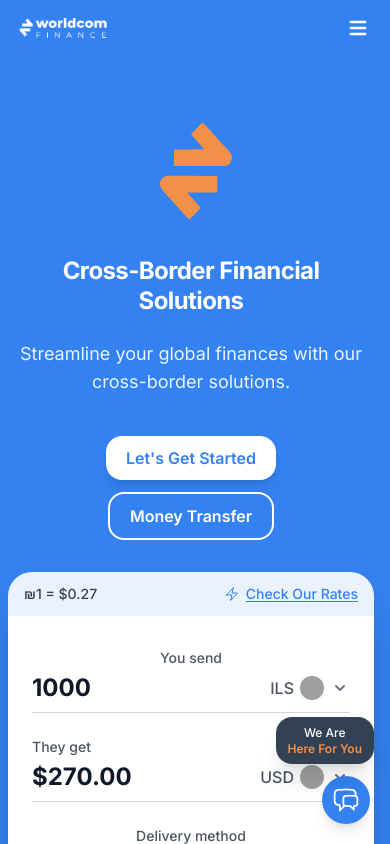
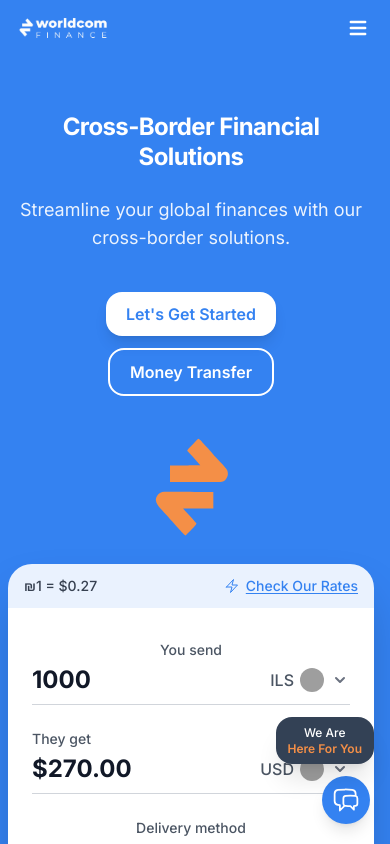
Before and after one commit to ronier83/worlcom-web, a React (Vite) app: page / in a window 390 px wide. Shown: the top 844 px of the page. Built offline with nearby package versions, Linux system fonts and the light colour scheme; grey boxes are pictures that could not be loaded.

Commit message:
Update Hero.jsx

```diff
--- a/src/components/Hero.jsx
+++ b/src/components/Hero.jsx
@@ -160,11 +160,6 @@ export default function Hero() {
         <HeroBgGraphic />
       </motion.div>
 
-      {/* Mobile only: full-width logo row; z-0 so it stays behind calculator and content */}
-      <div className="relative z-0 mb-6 flex w-full justify-center lg:hidden">
-        <HeroLogoMark path0X={path0X} path1X={path1X} />
-      </div>
-
       {/* Tighter max-width so hero stays compact on xl/2xl and beyond */}
       <div className="relative z-10 mx-auto max-w-6xl pl-2 pr-4 sm:pl-4 sm:pr-6 lg:pl-4 lg:pr-8">
         {/* Mobile: stacked with gap-8; desktop: row with clear gap so calculator never overlaps headline */}
@@ -220,8 +215,12 @@ export default function Hero() {
             </div>
           </div>
 
-          {/* Right: conversion card; z-10 so it stacks above the logo when paths animate */}
+          {/* Right: conversion card; on mobile, logo at top centered then widget and badges */}
           <div className="relative z-10 flex w-full max-w-md flex-shrink-0 flex-col items-center gap-4 lg:max-w-[380px]">
+            {/* Mobile only: logo centered at top of this column */}
+            <div className="flex w-full justify-center lg:hidden">
+              <HeroLogoMark path0X={path0X} path1X={path1X} />
+            </div>
             <ConversionWidget />
             {/* App store badges: native-style Download on App Store / Get it on Google Play */}
             <div className="flex flex-wrap items-center justify-center gap-3">
```
